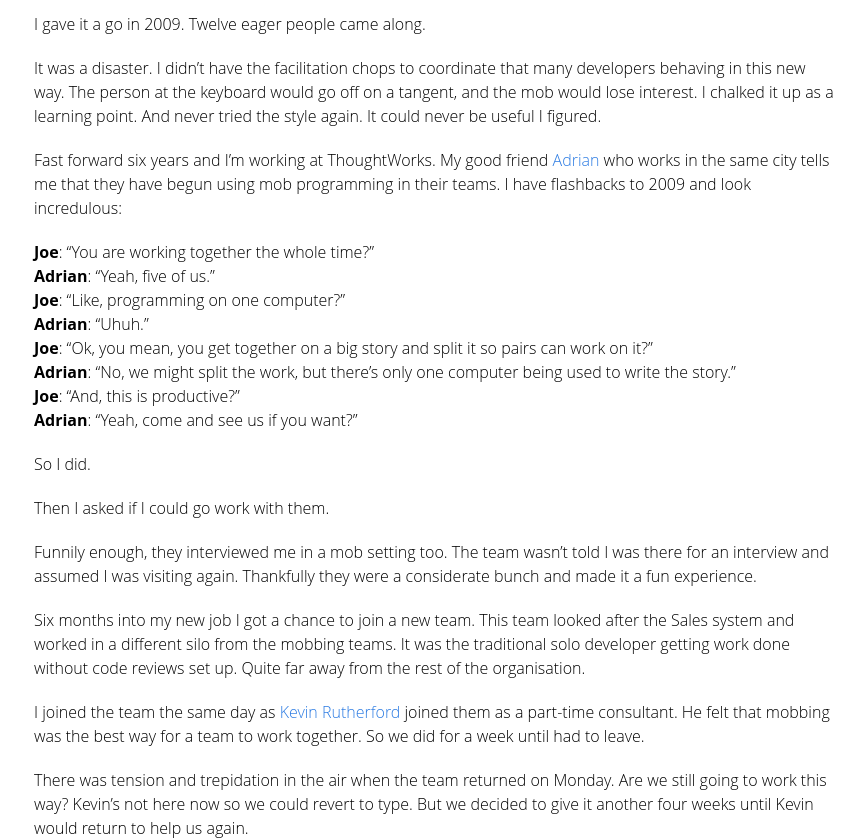
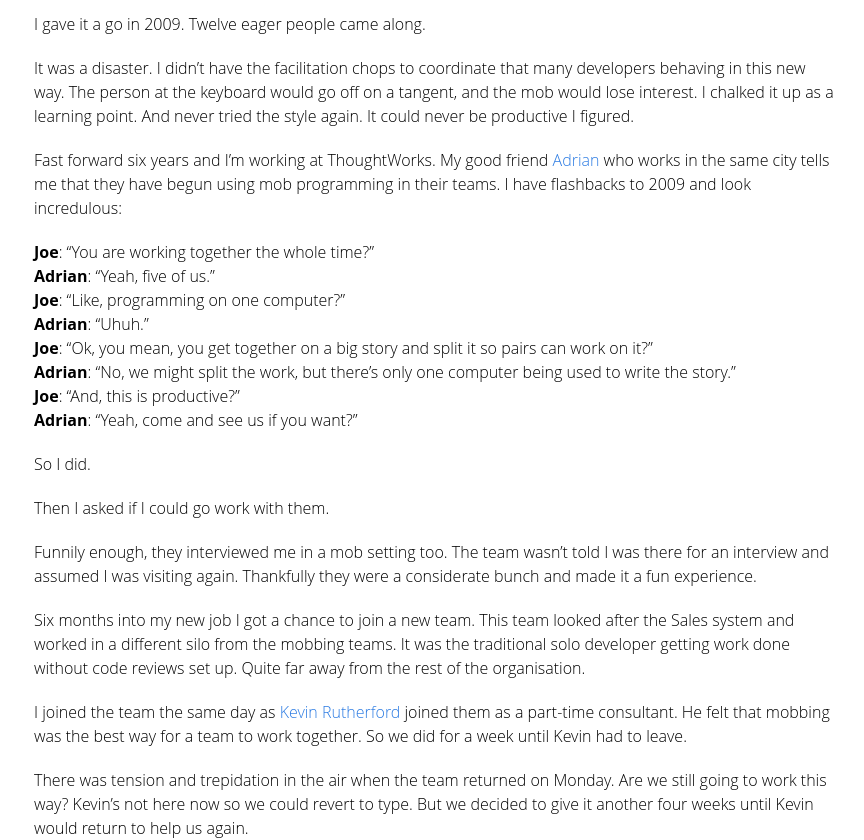
Before and after one commit to joejag/techblog, a Jekyll site: the page built from _posts/2018-02-07-how-i-learned-mobbing.md, in a window 1280 px wide and 1400 px high, scrolled down 853 px. Shown: the part 203-1043 px from the top of the window, without its empty margins (206-1070 px from the left). Built offline with Jekyll 4.4.1, drawn with Linux system fonts in a browser that asks for light colours.

Commit message:
Update 2018-02-07-how-i-learned-mobbing.md

```diff
--- a/_posts/2018-02-07-how-i-learned-mobbing.md
+++ b/_posts/2018-02-07-how-i-learned-mobbing.md
@@ -13,7 +13,7 @@ My first attempt didn't bear the name mobbing, but it had some of the hallmarks.
 
 I gave it a go in 2009. Twelve eager people came along.
 
-It was a disaster. I didn't have the facilitation chops to coordinate that many developers behaving in this new way. The person at the keyboard would go off on a tangent, and the mob would lose interest. I chalked it up as a learning point. And never tried the style again. It could never be useful I figured.
+It was a disaster. I didn't have the facilitation chops to coordinate that many developers behaving in this new way. The person at the keyboard would go off on a tangent, and the mob would lose interest. I chalked it up as a learning point. And never tried the style again. It could never be productive I figured.
 
 Fast forward six years and I'm working at ThoughtWorks. My good friend [Adrian](https://twitter.com/mowat27) who works in the same city tells me that they have begun using mob programming in their teams. I have flashbacks to 2009 and look incredulous:
 
@@ -34,7 +34,7 @@ Funnily enough, they interviewed me in a mob setting too. The team wasn't told I
 
 Six months into my new job I got a chance to join a new team. This team looked after the Sales system and worked in a different silo from the mobbing teams. It was the traditional solo developer getting work done without code reviews set up. Quite far away from the rest of the organisation.
 
-I joined the team the same day as [Kevin Rutherford](https://silkandspinach.net/) joined them as a part-time consultant. He felt that mobbing was the best way for a team to work together. So we did for a week until had to leave.
+I joined the team the same day as [Kevin Rutherford](https://silkandspinach.net/) joined them as a part-time consultant. He felt that mobbing was the best way for a team to work together. So we did for a week until Kevin had to leave.
 
 There was tension and trepidation in the air when the team returned on Monday. Are we still going to work this way? Kevin's not here now so we could revert to type. But we decided to give it another four weeks until Kevin would return to help us again.
 
```
